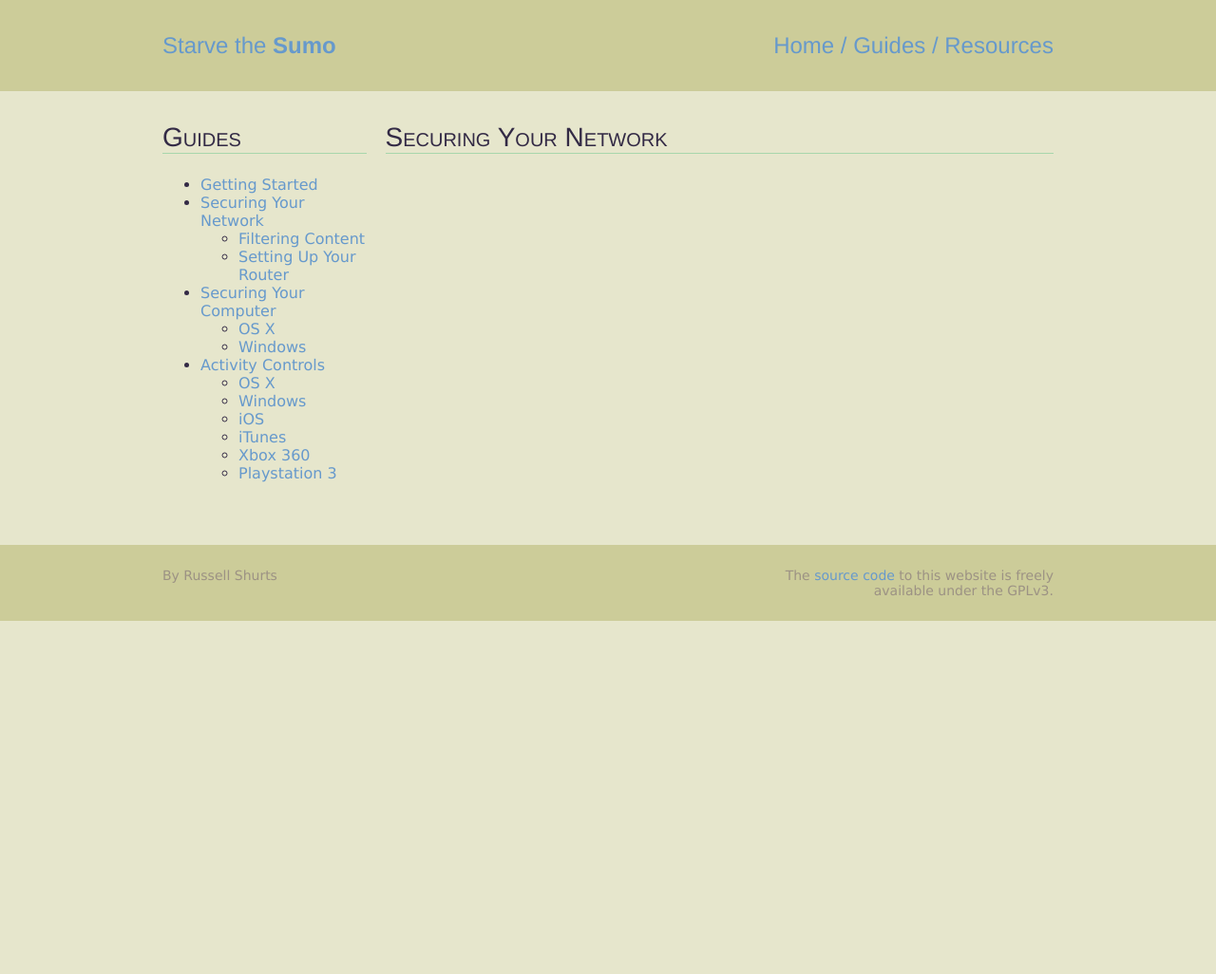
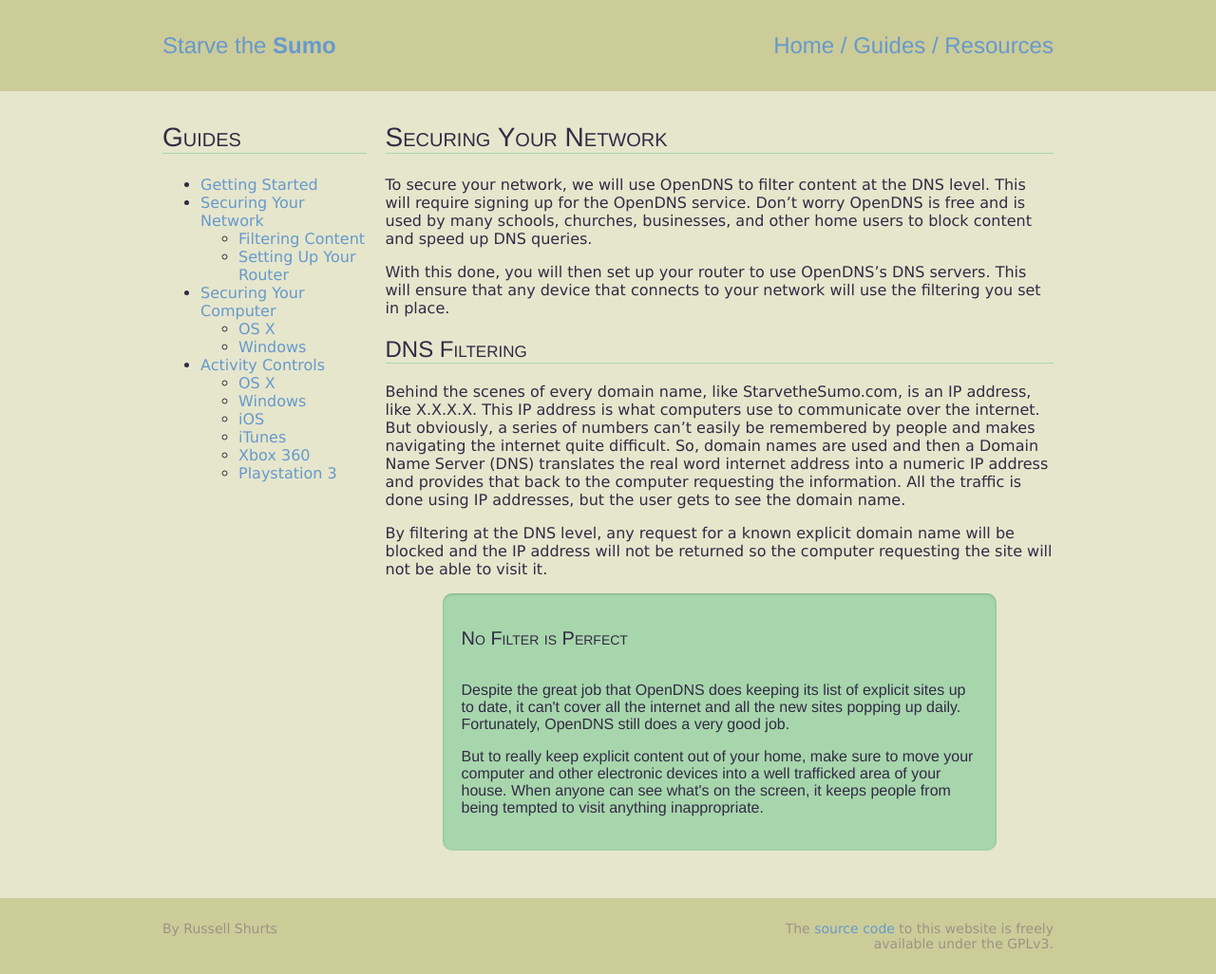
Before and after one commit to rshurts/starvethesumo, a Jekyll site: the page built from guides/securingnetwork.md, in a window 1280 px wide. Shown: the whole page at 95% size. Built offline with Jekyll 4.4.1, drawn with Linux system fonts in a browser that asks for light colours; before the commit the page ends 900 px from its top, so only the background shows below that.

Commit message:
Write initial draft of securing your network

```diff
--- a/guides/securingnetwork.md
+++ b/guides/securingnetwork.md
@@ -3,3 +3,18 @@
 title: Securing Your Network
 permalink: /guides/securingnetwork/
 ---
+
+To secure your network, we will use OpenDNS to filter content at the DNS level. This will require signing up for the OpenDNS service. Don't worry OpenDNS is free and is used by many schools, churches, businesses, and other home users to block content and speed up DNS queries.
+
+With this done, you will then set up your router to use OpenDNS's DNS servers. This will ensure that any device that connects to your network will use the filtering you set in place.
+
+## DNS Filtering
+Behind the scenes of every domain name, like StarvetheSumo.com, is an IP address, like X.X.X.X. This IP address is what computers use to communicate over the internet. But obviously, a series of numbers can't easily be remembered by people and makes navigating the internet quite difficult. So, domain names are used and then a Domain Name Server (DNS) translates the real word internet address into a numeric IP address and provides that back to the computer requesting the information. All the traffic is done using IP addresses, but the user gets to see the domain name.
+
+By filtering at the DNS level, any request for a known explicit domain name will be blocked and the IP address will not be returned so the computer requesting the site will not be able to visit it.
+
+<div class="tip">
+  <h5>No Filter is Perfect</h5>
+  <p>Despite the great job that OpenDNS does keeping its list of explicit sites up to date, it can't cover all the internet and all the new sites popping up daily. Fortunately, OpenDNS still does a very good job.</p>
+  <p>But to really keep explicit content out of your home, make sure to move your computer and other electronic devices into a well trafficked area of your house. When anyone can see what's on the screen, it keeps people from being tempted to visit anything inappropriate.</p>
+</div>
```
